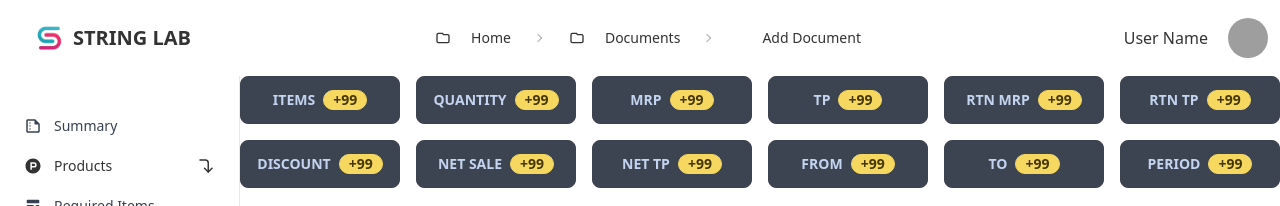
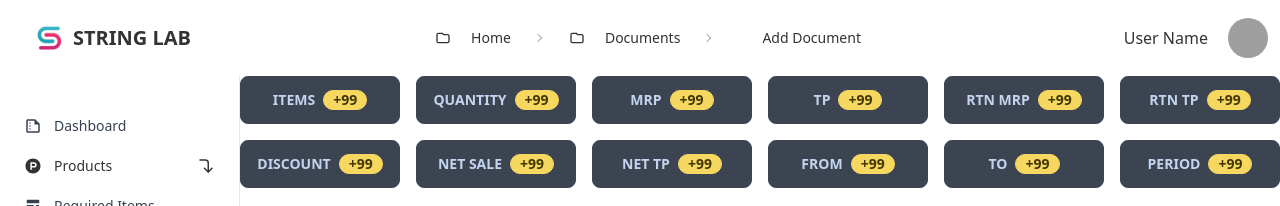
Before and after one commit to nDevers/inventory-management-system, a React (Create React App) app: page /dashboard in a window 1280 px wide. Shown: the top 206 px of the page. Built offline with nearby package versions, Linux system fonts and the light colour scheme; grey boxes are pictures that could not be loaded.

Commit message:
summary is now dashboard

```diff
--- a/src/components/Sidebar.js
+++ b/src/components/Sidebar.js
@@ -28,7 +28,7 @@ const Sidebar = () => {
                             >
                                 <MdOutlineSummarize className='text-lg' />
 
-                                <span class="ml-3 text-sm font-medium"> Summary </span>
+                                <span class="ml-3 text-sm font-medium"> Dashboard </span>
                             </Link>
 
                             <details class="group">
```
